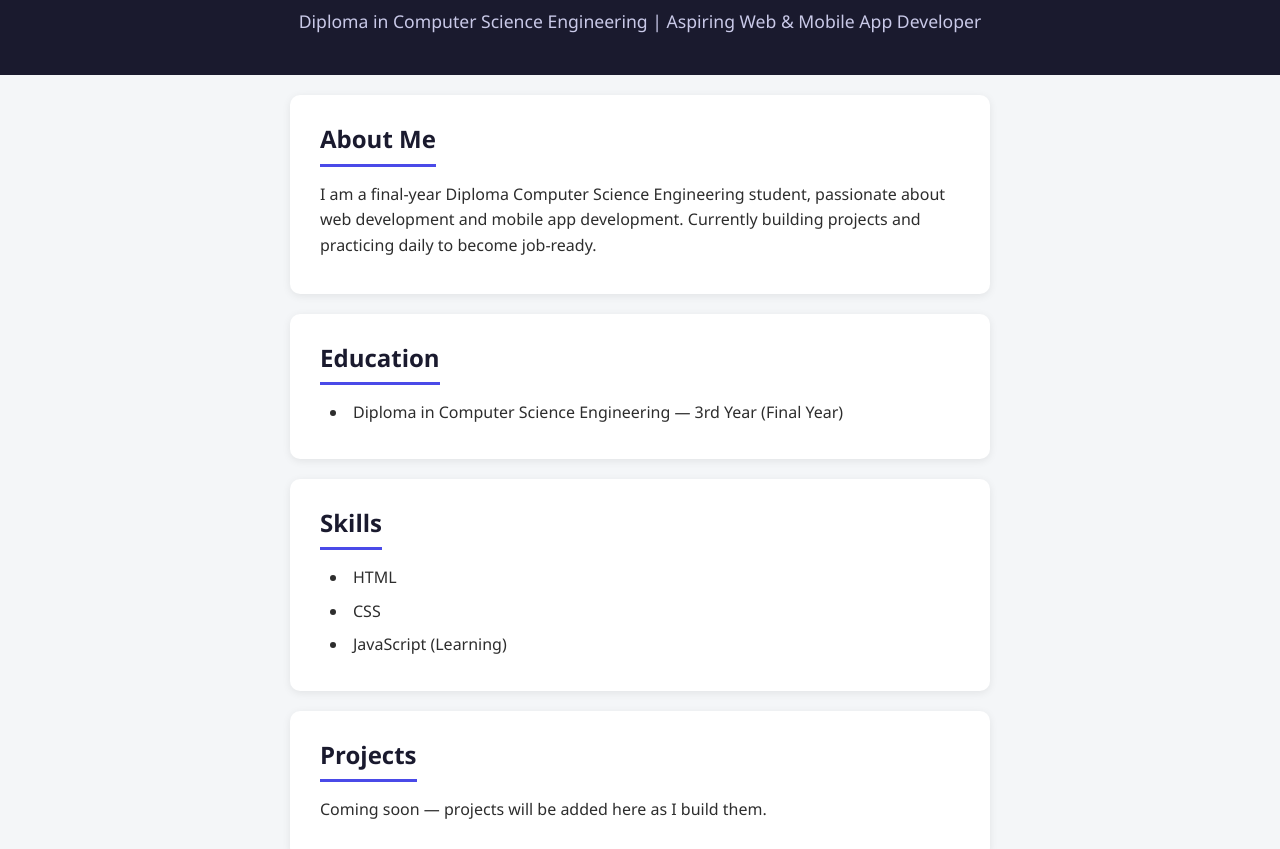
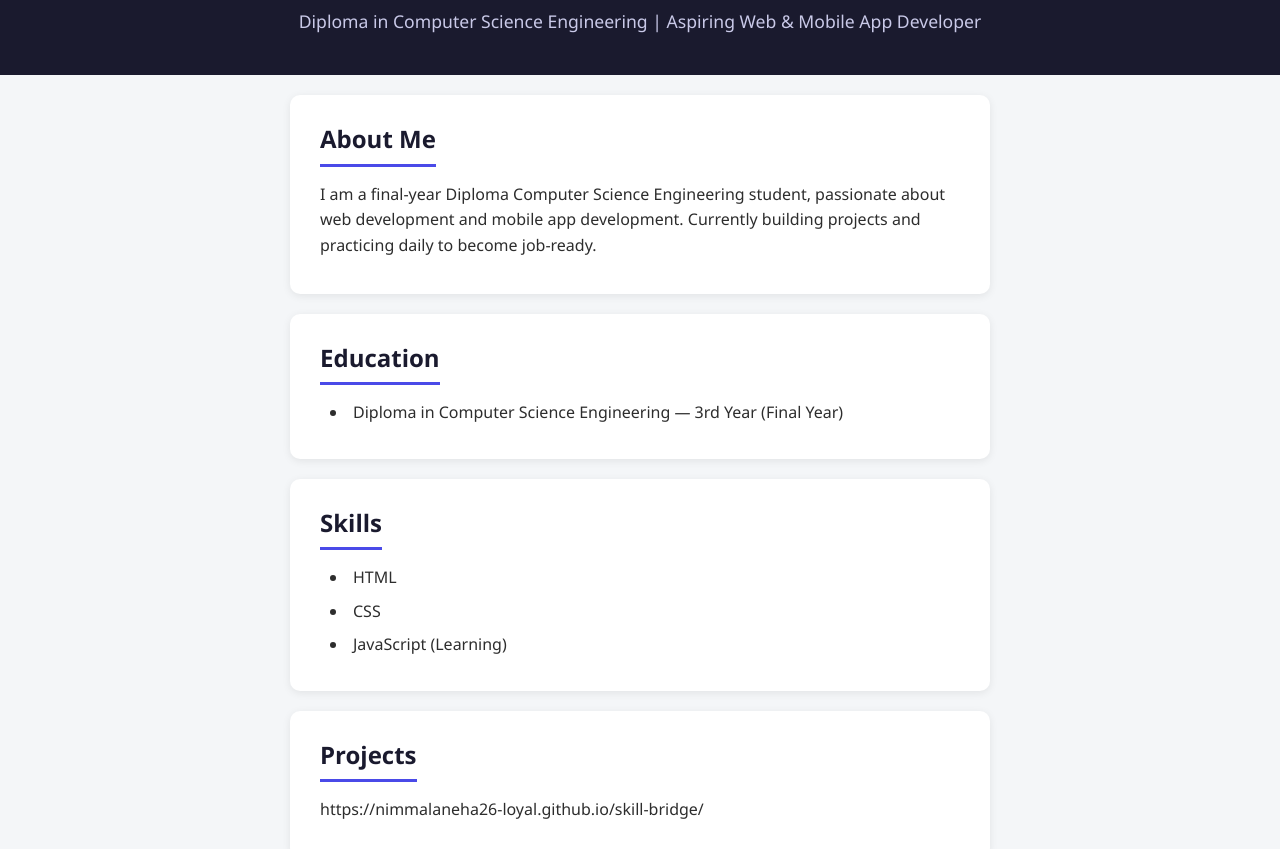
Before and after one commit to nimmalaneha26-loyal/Personal-profile, a plain HTML site: page index.html in a window 1280 px wide. Shown: the part 99-948 px from the top of the page. Drawn offline with Linux system fonts and the light colour scheme.

Commit message:
Update index.html

```diff
--- a/index.html
+++ b/index.html
@@ -38,7 +38,7 @@
 
   <section id="projects">
     <h2>Projects</h2>
-    <p>Coming soon — projects will be added here as I build them.</p>
+    <p>https://nimmalaneha26-loyal.github.io/skill-bridge/</p>
   </section>
 
   <section id="contact">
```
